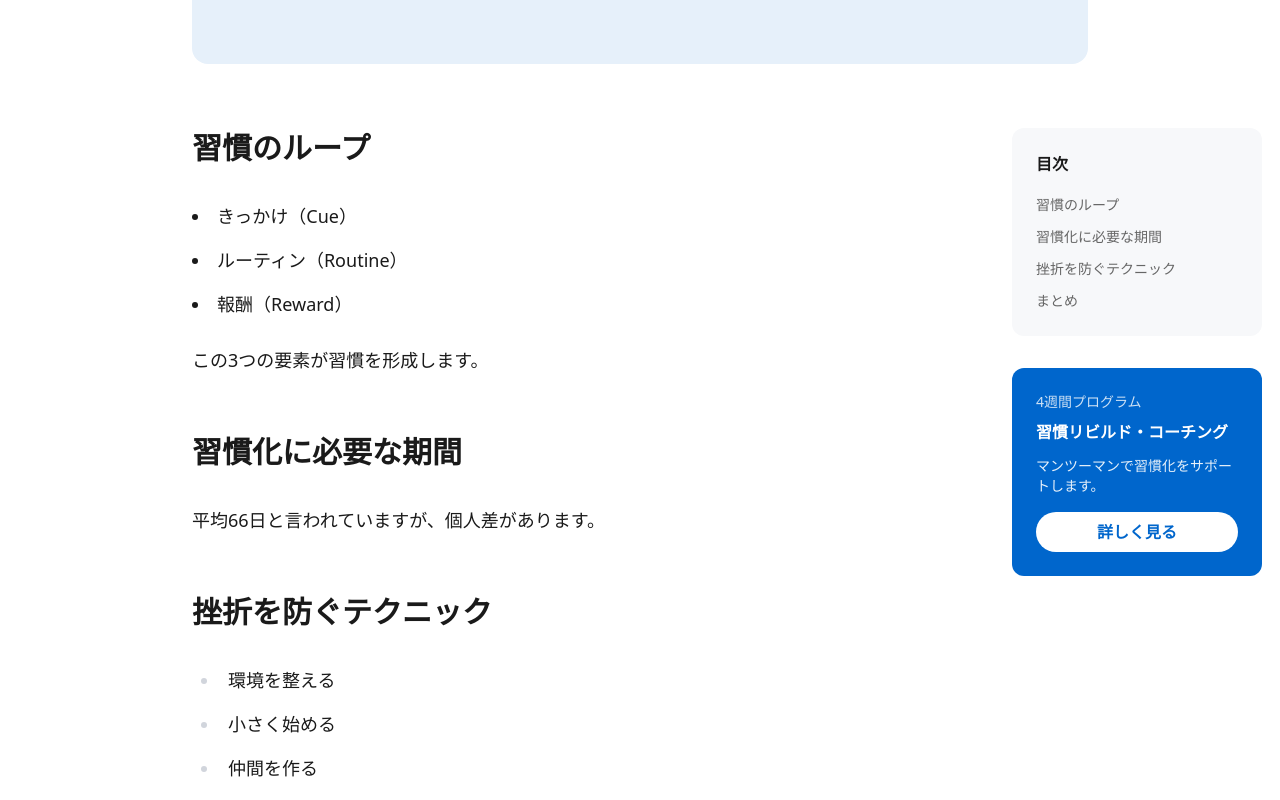
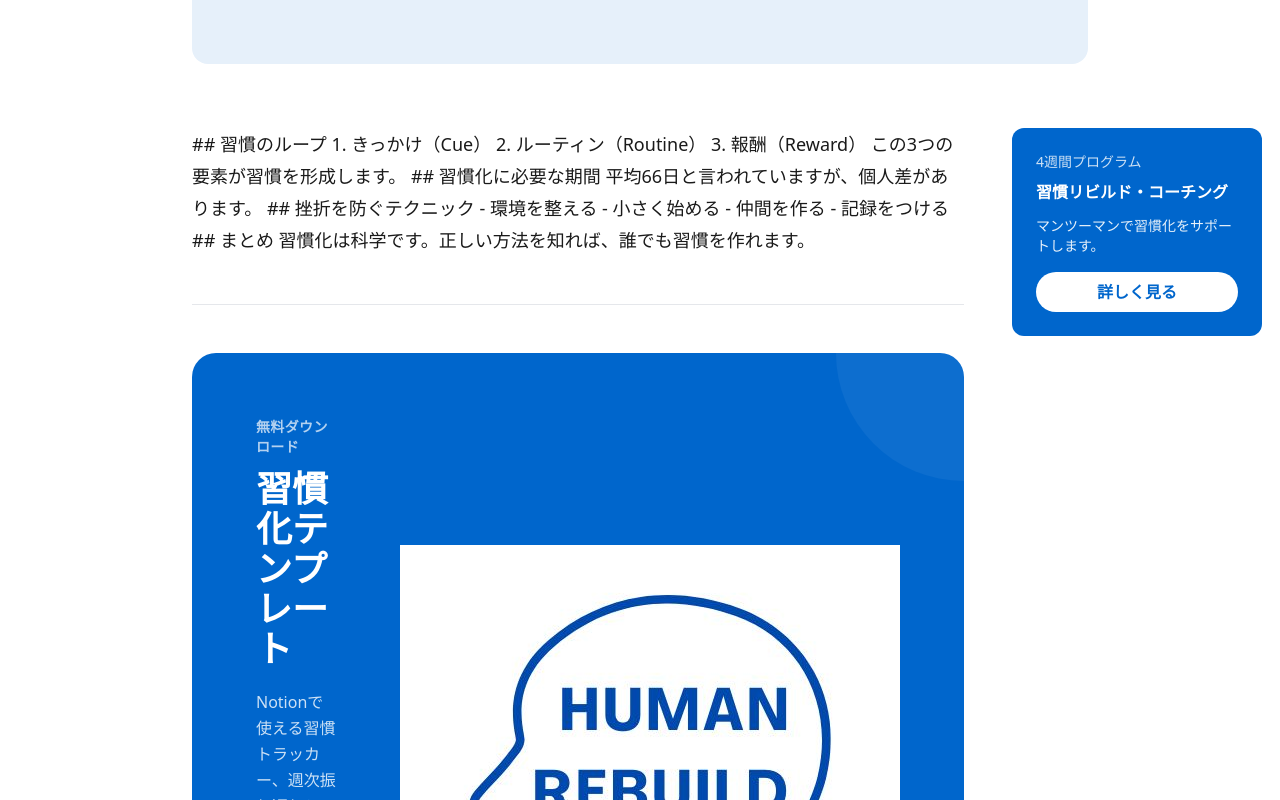
Before and after one commit to kota-shiratori/human-rebuild-lab, a Next.js app: page /blog/habit-science in a window 1280 px wide. Shown: the part 920-1720 px from the top of the page. Built offline with nearby package versions, Linux system fonts and the light colour scheme.

Commit message:
🐛 toc

```diff
--- a/app/blog/[slug]/page.tsx
+++ b/app/blog/[slug]/page.tsx
@@ -41,45 +41,20 @@ export async function generateMetadata({ params }: Props): Promise<Metadata> {
   };
 }
 
-// 目次を生成する関数
+// 目次を生成する関数（HTML形式に対応）
 function generateTableOfContents(content: string) {
-  const headingRegex = /^##\s+(.+)$/gm;
+  // MicroCMSのリッチエディタから出力されるHTML形式の<h2>を解析
+  const headingRegex = /<h2[^>]*id="([^"]*)"[^>]*>([^<]*)<\/h2>/gi;
   const headings: { id: string; text: string }[] = [];
   let match;
 
   while ((match = headingRegex.exec(content)) !== null) {
-    const text = match[1];
-    const id = text.toLowerCase().replace(/\s+/g, "-").replace(/[^\w-]/g, "");
+    const id = match[1];
+    const text = match[2];
     headings.push({ id, text });
   }
 
   return headings;
-}
-
-// Markdownを簡易的にHTMLに変換
-function markdownToHtml(content: string): string {
-  return content
-    // 見出し（idを追加）
-    .replace(/^## (.+)$/gm, (_, text) => {
-      const id = text.toLowerCase().replace(/\s+/g, "-").replace(/[^\w-]/g, "");
-      return `<h2 id="${id}">${text}</h2>`;
-    })
-    .replace(/^### (.+)$/gm, "<h3>$1</h3>")
-    // リスト
-    .replace(/^- (.+)$/gm, "<li>$1</li>")
-    .replace(/(<li>.*<\/li>\n?)+/g, "<ul>$&</ul>")
-    .replace(/^\d+\. (.+)$/gm, "<li>$1</li>")
-    // 太字
-    .replace(/\*\*(.+?)\*\*/g, "<strong>$1</strong>")
-    // 段落
-    .replace(/\n\n/g, "</p><p>")
-    .replace(/^(?!<)(.+)$/gm, "<p>$1</p>")
-    // クリーンアップ
-    .replace(/<p><\/p>/g, "")
-    .replace(/<p>(<h[23]>)/g, "$1")
-    .replace(/(<\/h[23]>)<\/p>/g, "$1")
-    .replace(/<p>(<ul>)/g, "$1")
-    .replace(/(<\/ul>)<\/p>/g, "$1");
 }
 
 export default async function BlogPostPage({ params }: Props) {
@@ -92,7 +67,8 @@ export default async function BlogPostPage({ params }: Props) {
 
   const relatedPosts = await getRelatedPosts(post, 3);
   const toc = generateTableOfContents(post.content);
-  const htmlContent = markdownToHtml(post.content);
+  // MicroCMSのリッチエディタはHTMLを返すのでそのまま使用
+  const htmlContent = post.content;
 
   const formattedDate = new Date(post.publishedAt).toLocaleDateString("ja-JP", {
     year: "numeric",
```
